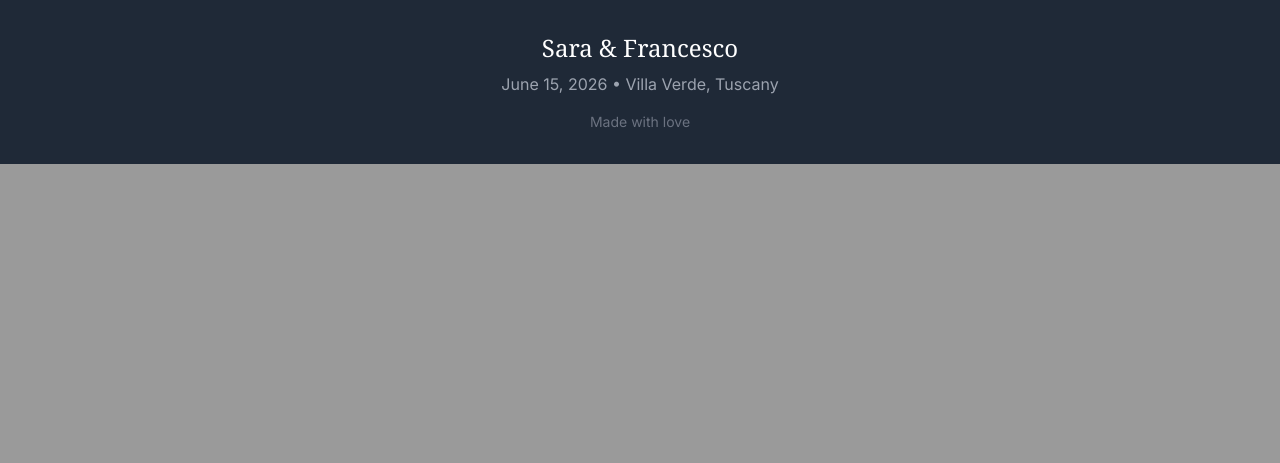
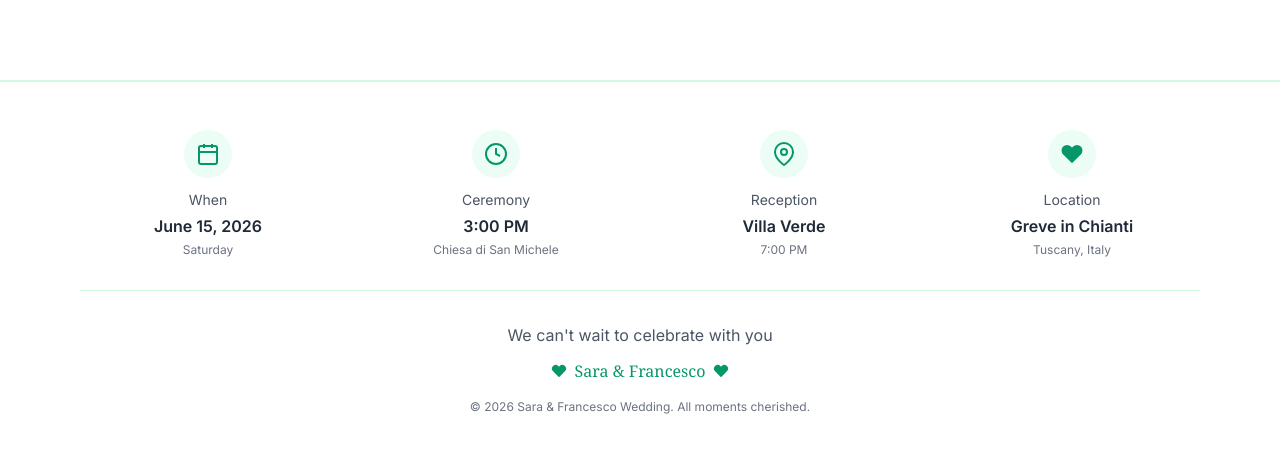
Before and after one commit to biggosh/saraefrancesco, a Django app: page / in a window 1280 px wide. Shown: the part 1726-2189 px from the top of the page. Before the commit the page ends 1890 px from the top, so only its background shows below. Run offline with Django 5.2, Linux system fonts and the light colour scheme; some libraries are stand-ins or nearby versions.

Commit message:
Updated base.html

```diff
--- a/wedding/templates/base.html
+++ b/wedding/templates/base.html
@@ -60,11 +60,76 @@
 
     {% block content %}{% endblock %}
 
-    <footer class="bg-gray-800 text-white py-8">
-        <div class="max-w-4xl mx-auto px-4 text-center">
-            <p class="text-2xl font-serif mb-2">Sara & Francesco</p>
-            <p class="text-gray-400">June 15, 2026 • Villa Verde, Tuscany</p>
-            <p class="text-gray-500 text-sm mt-4">Made with love</p>
+    <footer class="bg-white border-t-2 border-emerald-100 mt-20">
+        <div class="max-w-6xl mx-auto px-4 py-12">
+            <div class="grid md:grid-cols-4 gap-8 mb-8">
+                <div class="flex flex-col items-center text-center">
+                    <div class="w-12 h-12 bg-emerald-50 rounded-full flex items-center justify-center mb-3">
+                        <svg class="w-6 h-6 text-emerald-600" fill="none" stroke="currentColor" stroke-width="2" viewBox="0 0 24 24" xmlns="http://www.w3.org/2000/svg">
+                            <rect x="3" y="4" width="18" height="18" rx="2" ry="2"></rect>
+                            <line x1="16" y1="2" x2="16" y2="6"></line>
+                            <line x1="8" y1="2" x2="8" y2="6"></line>
+                            <line x1="3" y1="10" x2="21" y2="10"></line>
+                        </svg>
+                    </div>
+                    <p class="text-sm text-gray-600 mb-1">When</p>
+                    <p class="font-semibold text-gray-800">June 15, 2026</p>
+                    <p class="text-xs text-gray-500 mt-1">Saturday</p>
+                </div>
+
+                <div class="flex flex-col items-center text-center">
+                    <div class="w-12 h-12 bg-emerald-50 rounded-full flex items-center justify-center mb-3">
+                        <svg class="w-6 h-6 text-emerald-600" fill="none" stroke="currentColor" stroke-width="2" viewBox="0 0 24 24" xmlns="http://www.w3.org/2000/svg">
+                            <circle cx="12" cy="12" r="10"></circle>
+                            <polyline points="12 6 12 12 16 14"></polyline>
+                        </svg>
+                    </div>
+                    <p class="text-sm text-gray-600 mb-1">Ceremony</p>
+                    <p class="font-semibold text-gray-800">3:00 PM</p>
+                    <p class="text-xs text-gray-500 mt-1">Chiesa di San Michele</p>
+                </div>
+
+                <div class="flex flex-col items-center text-center">
+                    <div class="w-12 h-12 bg-emerald-50 rounded-full flex items-center justify-center mb-3">
+                        <svg class="w-6 h-6 text-emerald-600" fill="none" stroke="currentColor" stroke-width="2" viewBox="0 0 24 24" xmlns="http://www.w3.org/2000/svg">
+                            <path d="M21 10c0 7-9 13-9 13s-9-6-9-13a9 9 0 0 1 18 0z"></path>
+                            <circle cx="12" cy="10" r="3"></circle>
+                        </svg>
+                    </div>
+                    <p class="text-sm text-gray-600 mb-1">Reception</p>
+                    <p class="font-semibold text-gray-800">Villa Verde</p>
+                    <p class="text-xs text-gray-500 mt-1">7:00 PM</p>
+                </div>
+
+                <div class="flex flex-col items-center text-center">
+                    <div class="w-12 h-12 bg-emerald-50 rounded-full flex items-center justify-center mb-3">
+                        <svg class="w-6 h-6 text-emerald-600" fill="currentColor" viewBox="0 0 24 24" xmlns="http://www.w3.org/2000/svg">
+                            <path d="M20.84 4.61a5.5 5.5 0 0 0-7.78 0L12 5.67l-1.06-1.06a5.5 5.5 0 0 0-7.78 7.78l1.06 1.06L12 21.23l7.78-7.78 1.06-1.06a5.5 5.5 0 0 0 0-7.78z"></path>
+                        </svg>
+                    </div>
+                    <p class="text-sm text-gray-600 mb-1">Location</p>
+                    <p class="font-semibold text-gray-800">Greve in Chianti</p>
+                    <p class="text-xs text-gray-500 mt-1">Tuscany, Italy</p>
+                </div>
+            </div>
+
+            <div class="border-t border-emerald-100 pt-8 text-center">
+                <p class="text-gray-600 mb-3">
+                    We can't wait to celebrate with you
+                </p>
+                <div class="flex items-center justify-center gap-2 text-emerald-600">
+                    <svg class="w-4 h-4 fill-current" viewBox="0 0 24 24" xmlns="http://www.w3.org/2000/svg">
+                        <path d="M20.84 4.61a5.5 5.5 0 0 0-7.78 0L12 5.67l-1.06-1.06a5.5 5.5 0 0 0-7.78 7.78l1.06 1.06L12 21.23l7.78-7.78 1.06-1.06a5.5 5.5 0 0 0 0-7.78z"></path>
+                    </svg>
+                    <span class="font-serif">Sara & Francesco</span>
+                    <svg class="w-4 h-4 fill-current" viewBox="0 0 24 24" xmlns="http://www.w3.org/2000/svg">
+                        <path d="M20.84 4.61a5.5 5.5 0 0 0-7.78 0L12 5.67l-1.06-1.06a5.5 5.5 0 0 0-7.78 7.78l1.06 1.06L12 21.23l7.78-7.78 1.06-1.06a5.5 5.5 0 0 0 0-7.78z"></path>
+                    </svg>
+                </div>
+                <p class="text-xs text-gray-500 mt-4">
+                    © 2026 Sara & Francesco Wedding. All moments cherished.
+                </p>
+            </div>
         </div>
     </footer>
 
```
